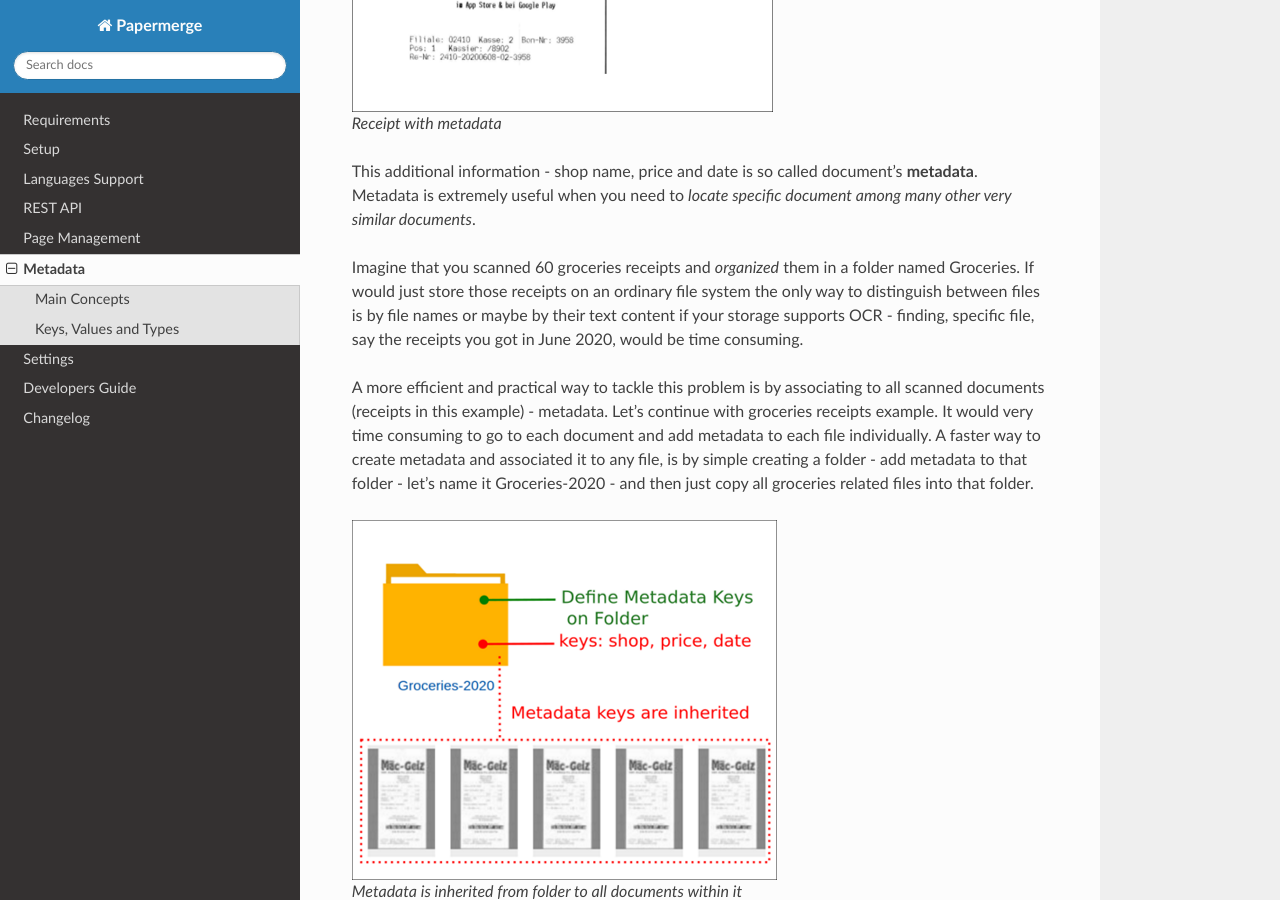
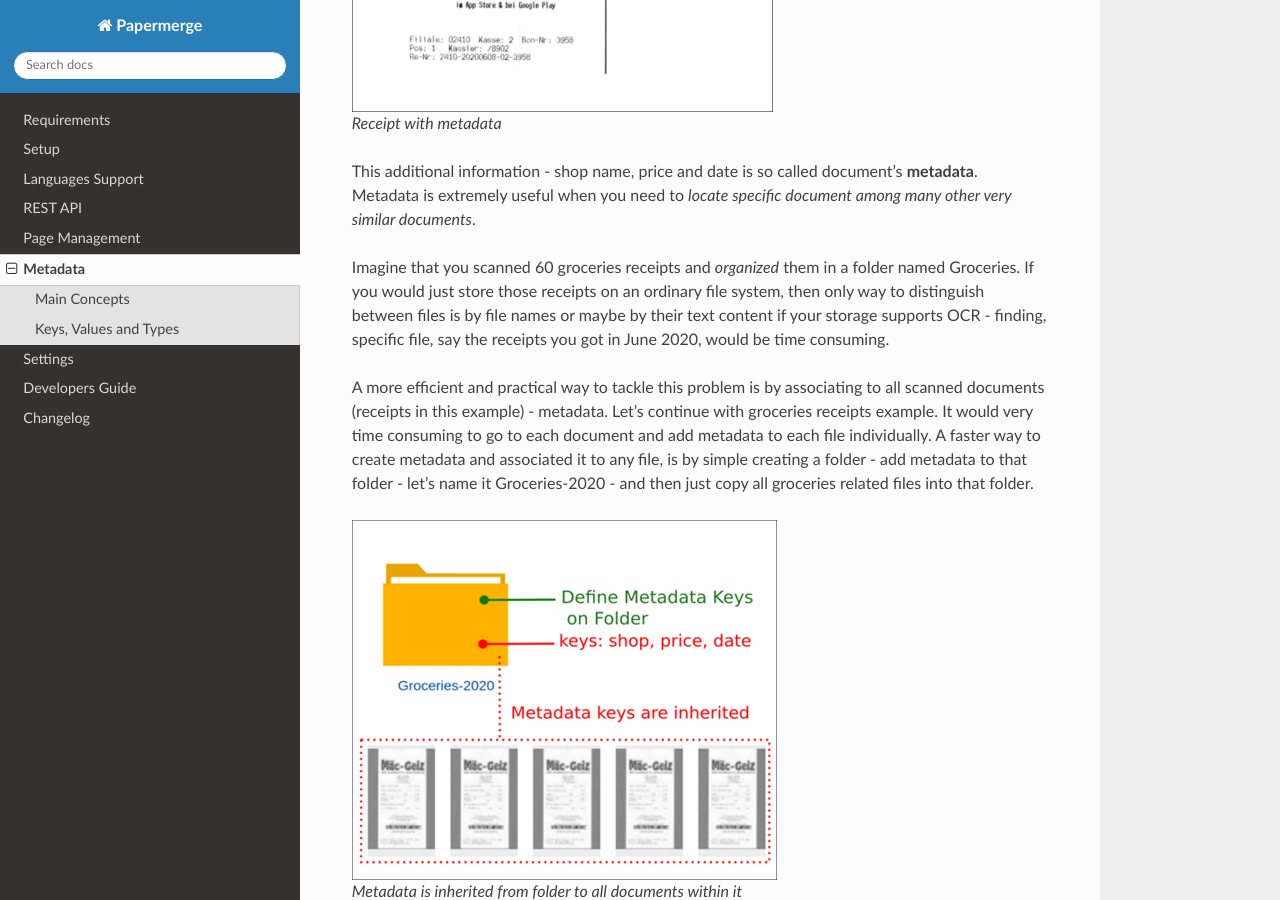
Before and after one commit to ciur/papermerge, a Sphinx documentation site: the page built from docs/source/metadata.rst, in a window 1280 px wide and 900 px high, scrolled down 777 px. Built offline with Sphinx 7.4.7 and the Read the Docs theme 2.0.0, drawn with Linux system fonts in a browser that asks for light colours.

Commit message:
Metadata documentation typos

```diff
--- a/docs/source/metadata.rst
+++ b/docs/source/metadata.rst
@@ -18,9 +18,11 @@
 This additional information - shop name, price and date is so called document's **metadata**.
 Metadata is extremely useful when you need to *locate specific document among many other very similar documents*.
 
-Imagine that you scanned 60 groceries receipts and *organized* them in a folder named Groceries.
-If would just store those receipts on an ordinary file system the only way to distinguish between files
-is by file names or maybe by their text content if your storage supports OCR - finding, specific file, say the receipts you got in June 2020, would be time consuming.
+Imagine that you scanned 60 groceries receipts and *organized* them in a
+folder named Groceries. If you would just store those receipts on an ordinary
+file system, then only way to distinguish between files is by file names or
+maybe by their text content if your storage supports OCR - finding, specific
+file, say the receipts you got in June 2020, would be time consuming.
 
 A more efficient and practical way to tackle this problem is by associating to
 all scanned documents (receipts in this example) - metadata. Let's continue
```
